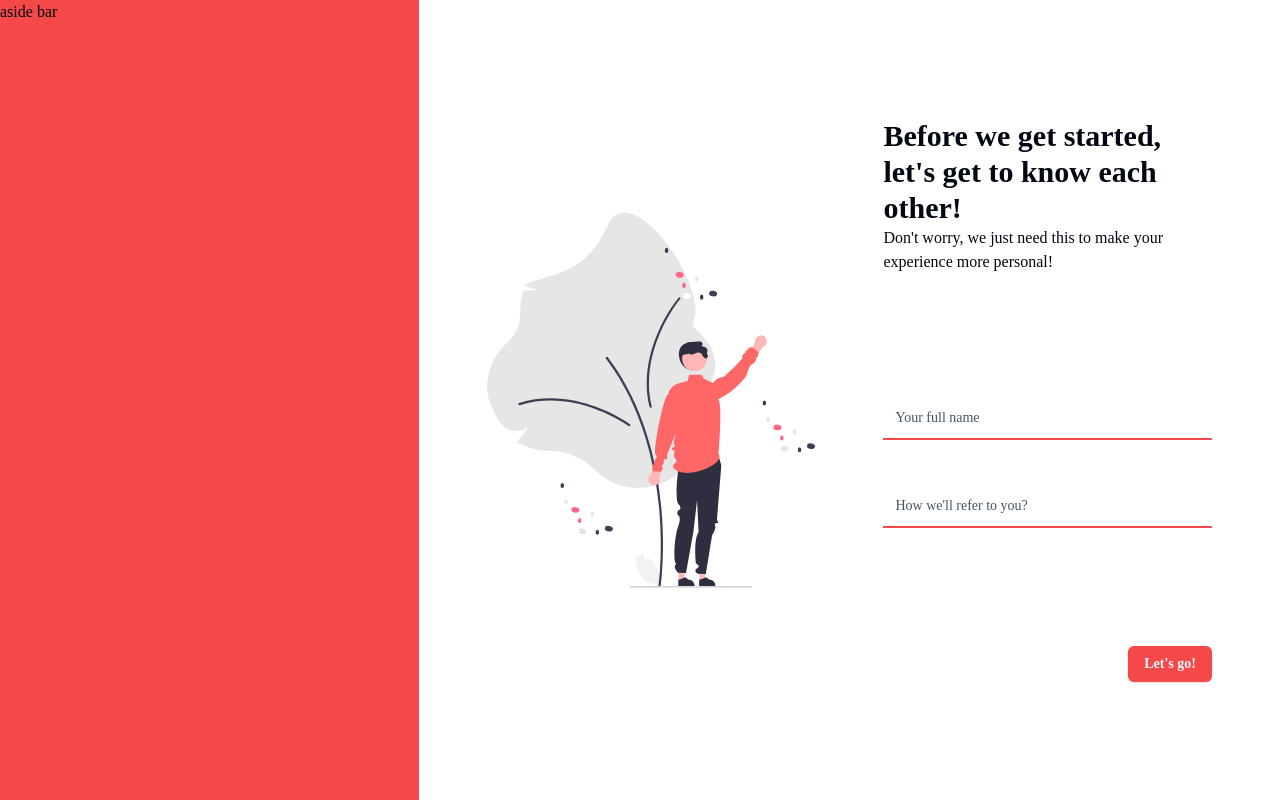
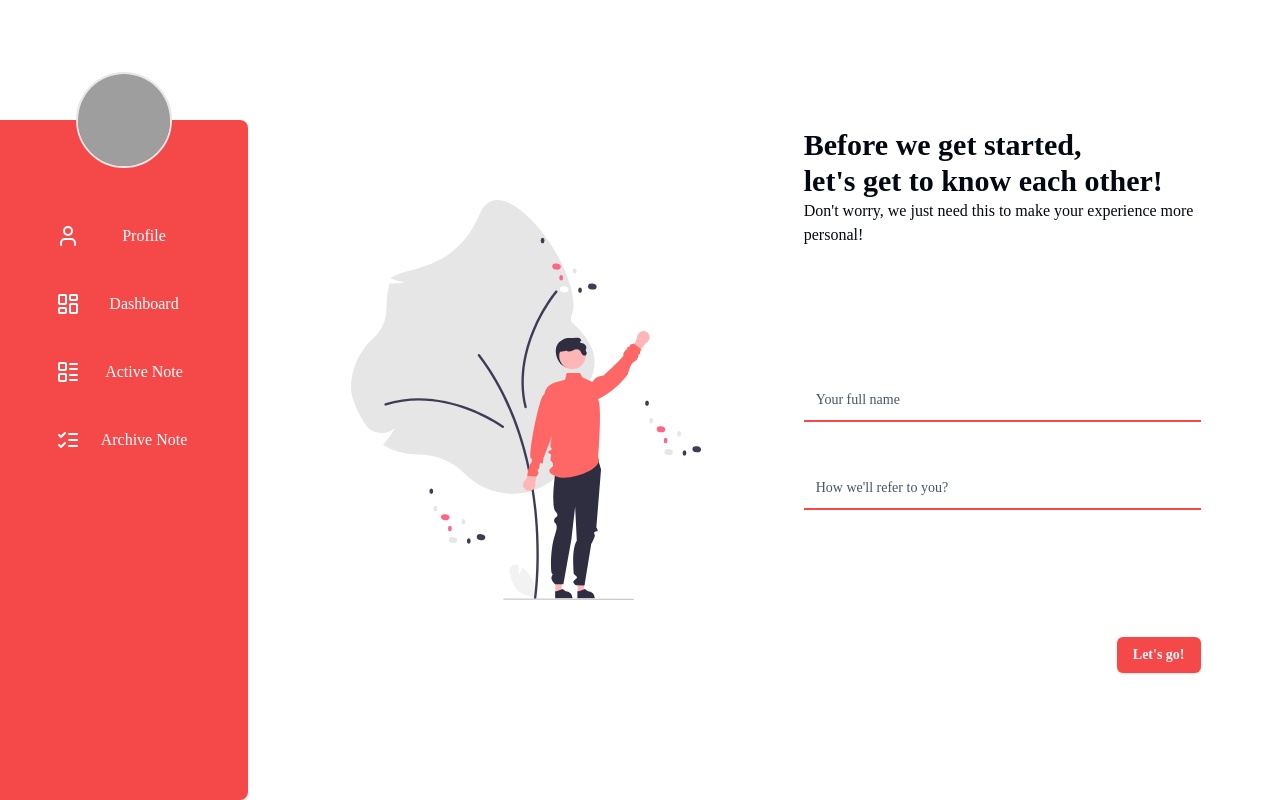
Before and after one commit to kuhrmdhn/notes-apps, a React (Vite) app: page /get-started in a window 1280 px wide. Built offline with nearby package versions, Linux system fonts and the light colour scheme; grey boxes are pictures that could not be loaded.

Commit message:
create navigation

```diff
--- a/src/App.tsx
+++ b/src/App.tsx
@@ -4,15 +4,14 @@ import AuthMiddleware from './AuthMiddleware';
 import GetStarted from "./components/pages/GetStarted";
 import NotesPage from "./components/pages/NotesPage";
 import { Toaster } from "./components/ui/toaster";
+import Navigation from "./components/elements/Navigation";
 
 
 function App() {
   return (
-    <main style={{ fontFamily: 'Open Sans Variable' }} className="flex pr-5">
-      <aside className="h-[100svh] mr-5 w-1/3 bg-red-main">
-        aside bar
-      </aside>
-      <section className="min-h-[100svh]">
+    <main style={{ fontFamily: 'Open Sans Variable' }} className="flex lg:pr-5">
+      <Navigation/>
+      <section className="min-h-[100svh] w-full lg:w-4/5">
         <Router>
           <AuthMiddleware>
             <Routes>
--- /dev/null
+++ b/src/components/elements/Navigation.tsx
@@ -0,0 +1,55 @@
+import { LayoutList, ListChecks, LayoutDashboard, User } from "lucide-react";
+import NavigationItem from "../ui/NavigationItem";
+
+export default function Navigation() {
+    const navigationItems = [
+        {
+            text: "Profile",
+            href: "/profile",
+            icon: <User />
+        },
+        {
+            text: "Dashboard",
+            href: "/",
+            icon: <LayoutDashboard />
+        },
+        {
+            text: "Active Note",
+            href: "/note/active",
+            icon: <LayoutList />
+        },
+        {
+            text: "Archive Note",
+            href: "/note/archive",
+            icon: <ListChecks />
+        },
+    ];
+    const { pathname } = window.location
+    const name = localStorage.getItem("name")
+    return (
+        <nav className="h-16 lg:h-[85svh] w-full lg:w-1/5 fixed lg:relative bottom-0 mt-auto mr-5 pt-[7%] bg-red-main flex flex-col gap-3 lg:rounded-e-lg shadow-md shadow-gray-200 text-white">
+            <section className="w-full h-1/4 absolute -top-12 right-1/2 translate-x-1/2 hidden lg:flex flex-col items-center gap-3">
+                <img
+                    className="h-24 w-24 rounded-full border-2 border-gray-200"
+                    src="https://i.pinimg.com/564x/cd/87/84/cd8784afcad04617fed8e7ed37cde762.jpg"
+                    alt="Photo profile"
+                />
+                <h4 className="font-bold text-sm">{name}</h4>
+            </section>
+            <ul className="w-full h-full flex lg:flex-col justify-evenly lg:justify-start lg:gap-3 items-end lg:items-center">
+                {
+                    navigationItems.map((item, index) => (
+                        <li key={index}>
+                            <NavigationItem
+                                href={item.href}
+                                isActive={pathname === item.href}
+                                text={item.text}
+                                icon={item.icon}
+                            />
+                        </li>
+                    ))
+                }
+            </ul>
+        </nav>
+    );
+}
--- a/src/components/elements/NoteCard.tsx
+++ b/src/components/elements/NoteCard.tsx
@@ -6,18 +6,21 @@ import useArchive from "@/hooks/useArchive";
 import useNote from "@/hooks/useNote";
 import { dialogStore } from "@/store/dialogStore";
 import { useShallow } from "zustand/shallow";
+import { useEffect, useState } from "react";
 
 type Props = {
     note: NoteType
 }
 
 export default function NoteCard({ note }: Props) {
+    const [isFocus, setIsFocus] = useState(false)
     const { title, body, createdAt, archived } = note
     const { toggleArchiveNote } = useArchive(note)
     const { deleteNote } = useNote(note)
-    const { setDialogNote, setDialogOpen } = dialogStore(useShallow((state) => ({
+    const { setDialogNote, setDialogOpen, dialogNote } = dialogStore(useShallow((state) => ({
         setDialogNote: state.setDialogNote,
-        setDialogOpen: state.setDialogOpen
+        setDialogOpen: state.setDialogOpen,
+        dialogNote: state.dialogNote
     })))
     const options: OptionType[] = [
         {
@@ -33,17 +36,25 @@ export default function NoteCard({ note }: Props) {
         setDialogOpen(true)
         setDialogNote(note)
     }
+    useEffect(() => {
+        if (note.id == dialogNote.id) {
+            setIsFocus(true)
+        } else {
+            setIsFocus(false)
+        }
+    }, [note, dialogNote])
+
     return (
-        <section className="w-[400px] h-40 p-4 border border-gray-400 rounded-md bg-white flex">
+        <section className={`w-[320px] h-32 flex p-4 border border-gray-400 rounded-md ${isFocus ? "bg-gray-100" : "bg-white"}`}>
             <span className="h-fit w-8">
-                <Ring color={archived ? "#05a301" : "#0225FF"} />
+                <Ring color={archived ? "#05a301" : isFocus ? "#f21e1e" : "#0225FF"} />
             </span>
             <div className="h-full w-full flex flex-col justify-between">
-                <section className="h-1/5 w-full font-bold text-lg">
+                <section className="h-1/3 w-full font-bold text-lg">
                     <h1 onClick={openDialogTrigger} className="w-fit cursor-pointer text-ellipsis overflow-hidden whitespace-nowrap underline-offset-2 hover:underline">{title}</h1>
                 </section>
                 <section className="h-full w-full overflow-hidden text-sm text-justify text-gray-500">
-                    <p className="line-clamp-3">{body}</p>
+                    <p className="line-clamp-2">{body}</p>
                 </section>
                 <section className="h-1/5 w-full text-2xs text-end">
                     <h2>Create on: {createdAt}</h2>
--- a/src/components/elements/NoteDialog.tsx
+++ b/src/components/elements/NoteDialog.tsx
@@ -8,6 +8,7 @@ import { useShallow } from "zustand/shallow"
 import { Button, ButtonProps } from "../ui/button"
 import { Input } from "../ui/input"
 import { Textarea } from "../ui/textarea"
+import { initialNoteDialog } from "@/constant/initialNoteDialog"
 
 type ButtonPropsType = {
     title: string
@@ -17,10 +18,11 @@ type ButtonPropsType = {
 };
 
 export default function NoteDialog() {
-    const { dialogNote, dialogOpen, setDialogOpen } = dialogStore(useShallow((state) => ({
+    const { dialogNote, dialogOpen, setDialogOpen, setDialogNote } = dialogStore(useShallow((state) => ({
         dialogNote: state.dialogNote,
         dialogOpen: state.dialogOpen,
-        setDialogOpen: state.setDialogOpen
+        setDialogOpen: state.setDialogOpen,
+        setDialogNote: state.setDialogNote
     })))
     const [editNoteOption, setEditNoteOption] = useState({ data: dialogNote, isEdit: false })
     useEffect(() => {
@@ -67,9 +69,14 @@ export default function NoteDialog() {
             setEditNoteOption((state) => state && ({ ...state, data: { ...state.data, [name]: value } }))
         }
     }
+    const closeDialog = () => {
+        setDialogOpen(false)
+        setDialogNote(initialNoteDialog)
+    }
+
     return (
         <motion.section className='h-[100svh] w-full lg:w-[40svw] bg-white fixed top-0 px-3 border-2 rounded-xl' variants={dialog} initial="close" animate={dialogOpen ? "open" : "close"}>
-            <Button variant={"ghost"} className="absolute right-2 top-2 hover:bg-transparent" onClick={() => setDialogOpen(false)}>
+            <Button variant={"ghost"} className="absolute right-2 top-2 hover:bg-transparent" onClick={closeDialog}>
                 <X />
             </Button>
             <div className="h-full w-full pt-5 flex flex-col gap-5">
@@ -123,6 +130,6 @@ export default function NoteDialog() {
 
 
 const dialog = {
-    "open": { right: "10px" },
+    "open": { right: "0px" },
     "close": { right: "-100%" },
 }
--- a/src/components/template/NotesPageTemplate.tsx
+++ b/src/components/template/NotesPageTemplate.tsx
@@ -26,7 +26,7 @@ export default function NotesPageTemplate({ displayNotes }: Props) {
 
     const noteList = {
         "close": { width: "100%" },
-        "open": { width: windowWidth > 480 ? "47%" : "100%" }
+        "open": { width: windowWidth > 480 ? "47%" : "100%", gridTemplateColumns: "repeat(1, minmax(0, 1fr))" }
     }
 
     return (
@@ -35,12 +35,14 @@ export default function NotesPageTemplate({ displayNotes }: Props) {
                 variants={noteList}
                 animate={dialogOpen ? "open" : "close"}
                 initial="close"
-                className="flex flex-wrap justify-evenly gap-y-5 overflow-y-auto h-[100svh] border-2 rounded-lg hide-scrollbar py-2">
-                {
-                    displayNotes.map((note: NoteType) => (
-                        <NoteCard key={note.id} note={note} />
-                    ))
-                }
+                className="h-[100svh] overflow-y-auto border-2 rounded-lg hide-scrollbar py-2">
+                <div className={`grid grid-cols-1 lg:grid-cols-3 justify-items-center items-start gap-4 ${dialogOpen && "lg:grid-cols-1" }`}>
+                    {
+                        displayNotes.map((note: NoteType) => (
+                            <NoteCard key={note.id} note={note} />
+                        ))
+                    }
+                </div>
             </motion.div>
             <NoteDialog />
         </>
--- /dev/null
+++ b/src/components/ui/NavigationItem.tsx
@@ -0,0 +1,41 @@
+import { motion } from "framer-motion";
+import React, { HTMLProps } from "react";
+
+type Props = {
+    isActive: boolean;
+    text: string;
+    icon?: React.ReactNode
+} & HTMLProps<HTMLAnchorElement>
+
+export default function NavigationItem({ isActive, text, icon, ...props }: Props) {
+    const background = {
+        active: {
+            width: "130%",
+            height: "100%",
+        },
+        default: {
+            width: "0",
+            height: "0",
+        },
+    };
+
+    return (
+        <a
+            className={`relative top-0 z-10 bg-transparent w-full h-14 flex flex-col lg:flex-row items-center justify-center gap-1 lg:gap-4 ${isActive ? "text-red-main" : "text-white"}`}
+            {...props}
+        >
+            <span className="w-6">
+            {icon}
+            </span>
+            <span className="w-20 md:w-28 lg:w-24 text-center text-xs sm:text-base">
+                {text}
+            </span>
+            <motion.span
+                className="absolute -z-10 right-1/2 -top-1/3 lg:top-0 translate-y-1/3 lg:translate-y-0 translate-x-1/2 bg-white rounded-lg"
+                variants={background}
+                initial="default"
+                animate={isActive ? "active" : "default"}
+            />
+        </a>
+    );
+}
--- a/src/store/dialogStore.ts
+++ b/src/store/dialogStore.ts
@@ -13,7 +13,7 @@ export const dialogStore = create<Dialog>()((set) => ({
     dialogOpen: false,
     dialogNote: initialNoteDialog,
     setDialogNote: (dialogNote) => {
-        set({ dialogNote })
+            set({ dialogNote })
     },
     setDialogOpen: (state) => {
         set({ dialogOpen: state })
```
